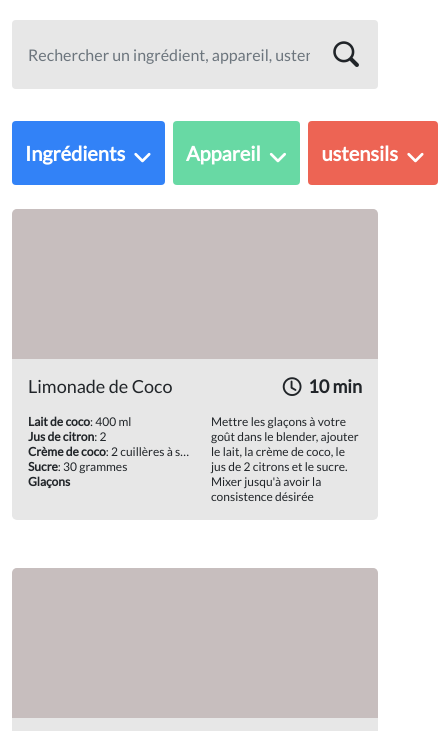
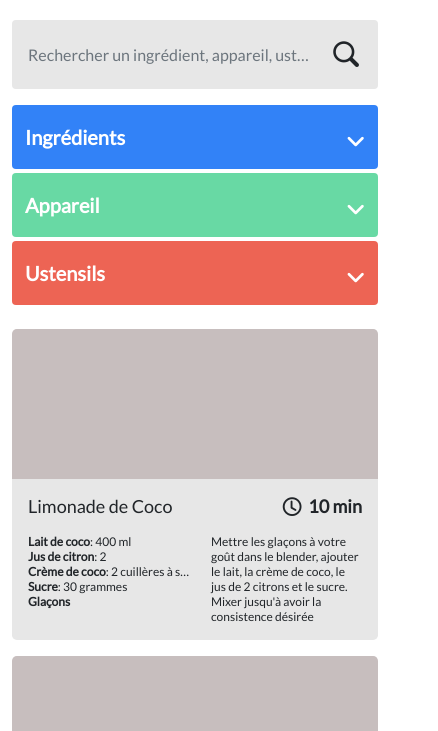
Before and after one commit to mcholl85/MatthieuChollet_3_13012022, a website with bundled scripts: page index.html in a window 390 px wide. Shown: the part 108-839 px from the top of the page, 438 px wide, since content can reach past the window. Built offline with nearby package versions, Linux system fonts and the light colour scheme.

Commit message:
feat: add responsive

```diff
--- a/index.html
+++ b/index.html
@@ -57,7 +57,7 @@
         <div class="input-group">
           <input
             id="global"
-            class="form-control ps-3 border-0 shadow-none bg-search"
+            class="form-control ps-3 border-0 shadow-none bg-search text-truncate"
             type="text"
             placeholder="Rechercher un ingrédient, appareil, ustensils ou une recette"
           />
@@ -66,20 +66,21 @@
           </span>
         </div>
       </section>
-      <section id="keyword" class="d-flex gap-2 pt-3"></section>
-      <section
+      <section id="keyword" class="d-flex gap-2 pt-0 pt-lg-3"></section>
+      <section class="container pt-3">
+        <div
           id="filters"
-        class="position-absolute z-index-1 d-flex flex-nowrap gap-2 justify-content-start pt-3"
+          class="row w-lg-100 position-lg-absolute z-index-1 gap-1 gap-lg-2"
         >
           <button
             id="btnIngredient"
-          class="h-25 btn btn--ingredients py-3 fw-bold d-flex fs-5 shadow-none overflow-visible"
+            class="col-12 col-lg-2 h-25 btn btn--ingredients py-3 fw-bold d-flex justify-content-between fs-5 shadow-none overflow-visible"
           >
             Ingrédients
             <em class="fas fa-angle-down ps-2 fs-4 align-self-end pe-none"></em>
           </button>
           <div
-          class="d-none border-0 px-3 rounded-2 overflow-hidden btn--ingredients"
+            class="d-none col-12 col-lg-6 border-0 px-3 rounded-2 overflow-hidden btn--ingredients"
           >
             <div class="d-flex justify-content-between">
               <input
@@ -103,13 +104,13 @@
           </div>
           <button
             id="btnAppliance"
-          class="h-25 btn btn--appareil py-3 fw-bold d-flex fs-5 shadow-none"
+            class="col-12 col-lg-2 h-25 btn btn--appareil py-3 fw-bold d-flex justify-content-between fs-5 shadow-none"
           >
             Appareil
             <em class="fas fa-angle-down ps-2 fs-4 align-self-end pe-none"></em>
           </button>
           <div
-          class="d-none border-0 px-3 rounded-2 overflow-hidden btn--appareil"
+            class="d-none col-12 col-lg-6 border-0 px-3 rounded-2 overflow-hidden btn--appareil"
           >
             <div class="d-flex justify-content-between">
               <input
@@ -133,13 +134,13 @@
           </div>
           <button
             id="btnUstensile"
-          class="h-25 btn btn--ustensils py-3 fw-bold d-flex fs-5 shadow-none"
+            class="col-12 col-lg-2 h-25 btn btn--ustensils py-3 fw-bold d-flex justify-content-between fs-5 shadow-none"
           >
-          ustensils
+            Ustensils
             <em class="fas fa-angle-down ps-2 fs-4 align-self-end pe-none"></em>
           </button>
           <div
-          class="d-none border-0 px-3 rounded-2 overflow-hidden btn--ustensils"
+            class="d-none col-12 col-lg-6 border-0 px-3 rounded-2 overflow-hidden btn--ustensils"
           >
             <div class="d-flex justify-content-between">
               <input
@@ -161,10 +162,11 @@
               class="row row-cols-3 justify-content-between fs-5 pb-3 btn--ustensils"
             ></div>
           </div>
+        </div>
       </section>
       <section
         id="recipe"
-        class="row row-cols-sm-1 row-cols-lg-3 pt-2 mt-5 gy-5"
+        class="row row-cols-sm-1 row-cols-lg-3 pt-1 pt-lg-2 mt-1 mt-lg-5 gy-3 gy-lg-5"
       ></section>
     </main>
     <script
--- a/sass/layouts/_search.scss
+++ b/sass/layouts/_search.scss
@@ -26,3 +26,13 @@ em.bi {
 .mw-200 {
   min-width: 200px;
 }
+
+@media (min-width: 992px) {
+  .position-lg-absolute {
+    position: absolute !important;
+  }
+
+  .w-lg-100 {
+    width: 100% !important;
+  }
+}
```
Also changed, not shown: css/style.css, 1 other file. Lines whose indentation alone changed are shown as unchanged.
